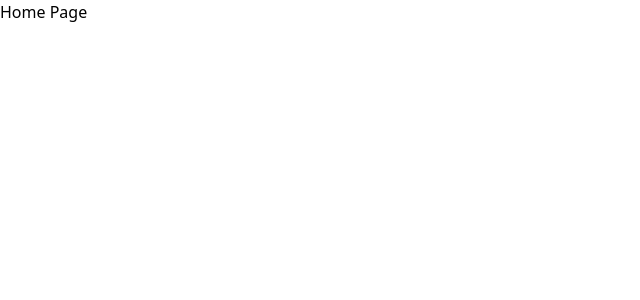
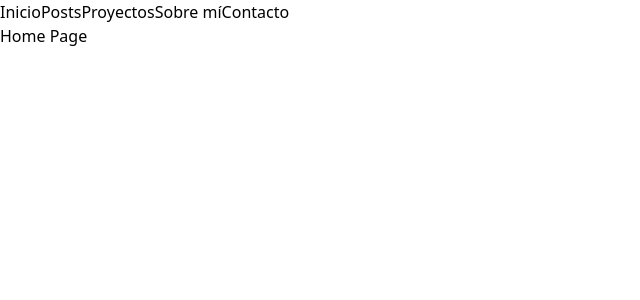
Before and after one commit to neecosanudo/personal-webpage, a Next.js app: page / in a window 1280 px wide. Shown: the top 300 px of the page, without its empty margins (0-640 px from the left). Built offline with nearby package versions, Linux system fonts and the light colour scheme.

Commit message:
⚡️ Add NavPage component into _App.tsx

```diff
--- a/pages/_app.tsx
+++ b/pages/_app.tsx
@@ -1,8 +1,14 @@
-import '../styles/globals.css'
-import type { AppProps } from 'next/app'
+import '../styles/globals.css';
+import type { AppProps } from 'next/app';
+import NavPage from '@components/NavPage';
 
 function MyApp({ Component, pageProps }: AppProps) {
-  return <Component {...pageProps} />
-}
+  return (
+    <>
+      <NavPage />
+      <Component {...pageProps} />
+    </>
+  )
+};
 
-export default MyApp
+export default MyApp;
```
